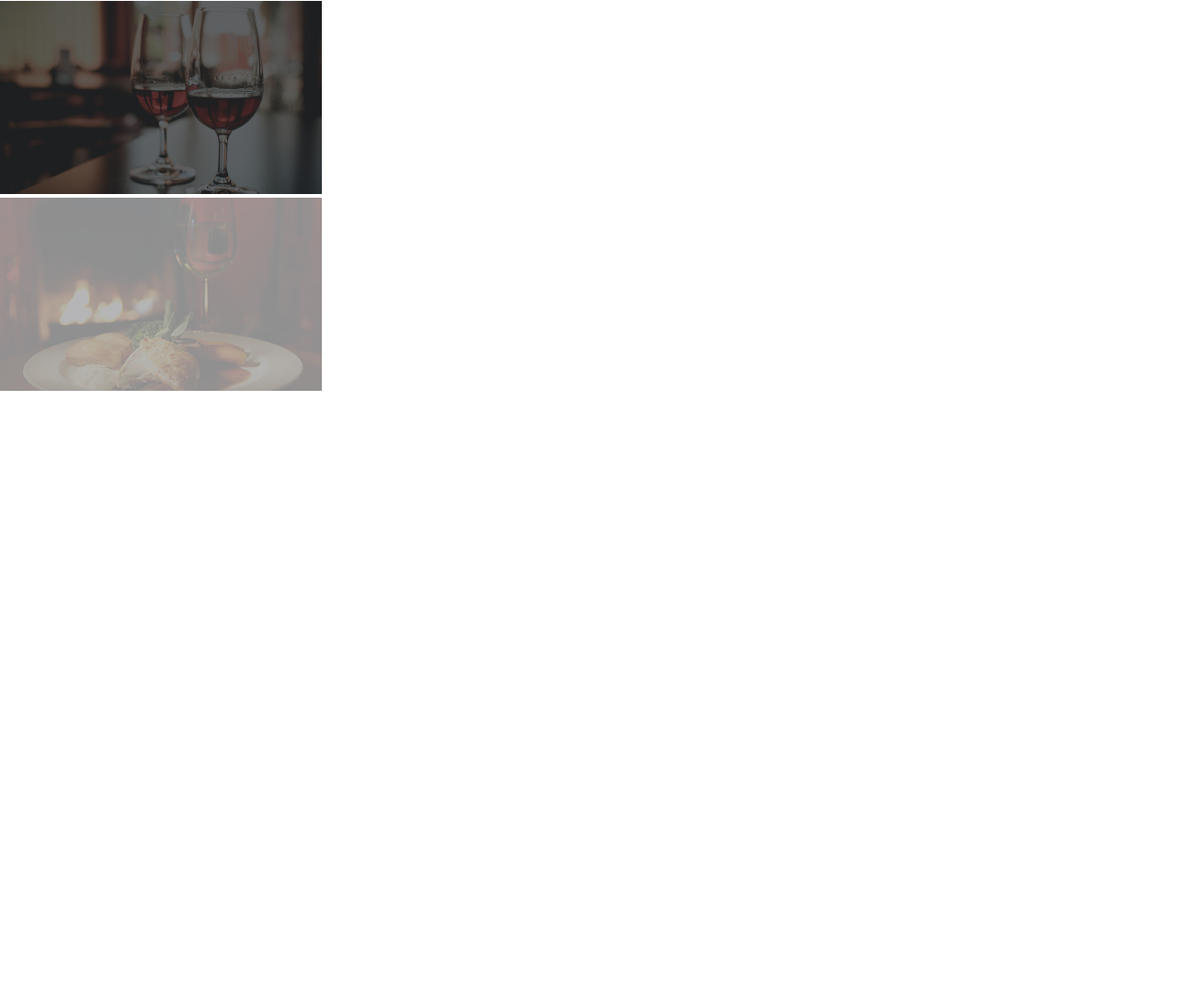
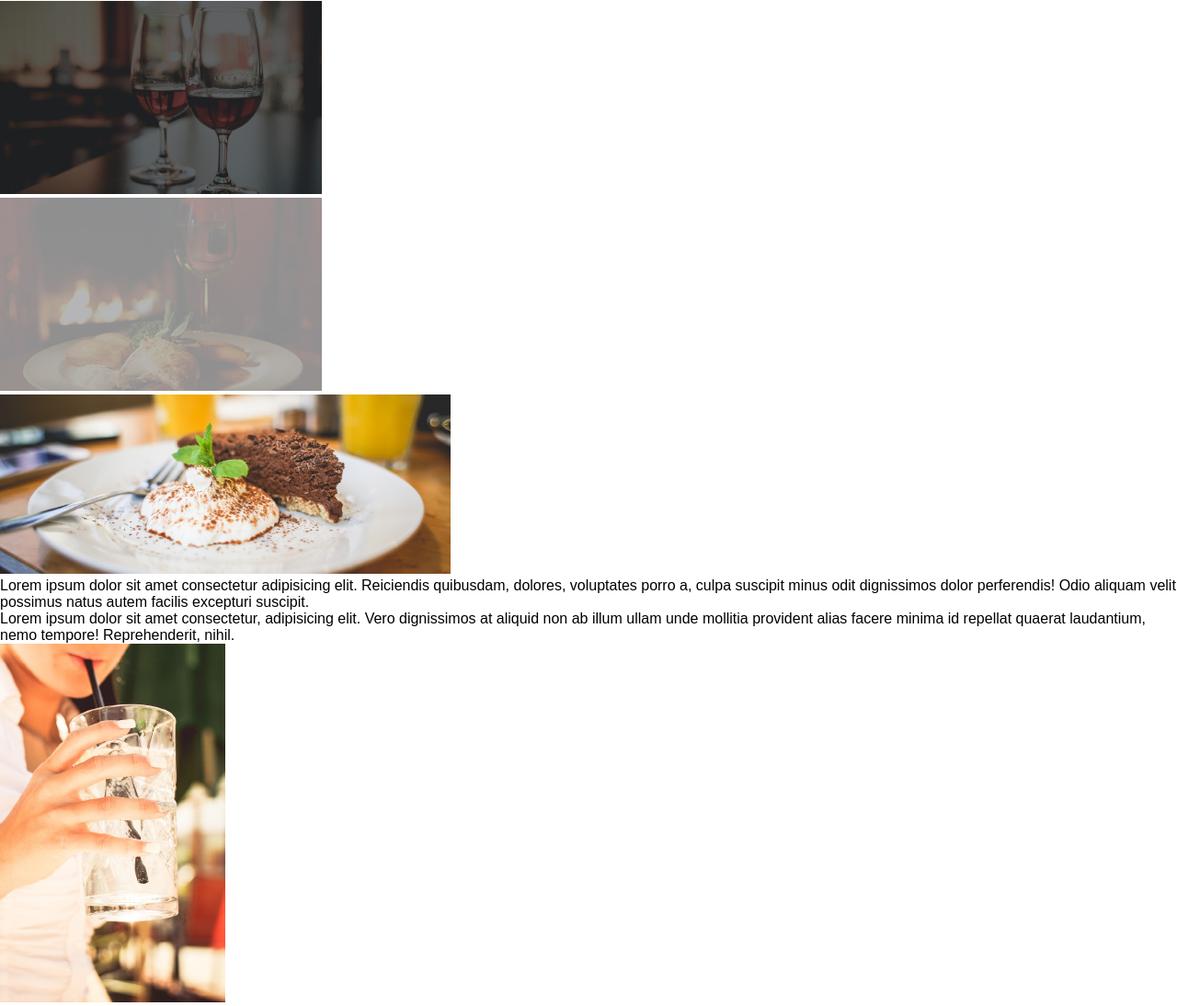
Before and after one commit to JoeshGichon/Anita-s-kitchen, a plain HTML site: page index.html in a window 1280 px wide. Shown: the part 595-1689 px from the top of the page at 92% size. Before the commit the page ends 1024 px from the top, so only its background shows below. Drawn offline with Linux system fonts and the light colour scheme.

Commit message:
This will add html including all th images content of the main section1

```diff
--- a/index.html
+++ b/index.html
@@ -11,6 +11,9 @@
     <!-- ---------------------Header section--------------------------- -->
     <header>
         <section id="header-section-1">
+            <div id="icon">
+
+            </div>
             <div id="logo">
                 <img src="./assets/logoBig.png" alt="restraunt-logo">
             </div>
@@ -39,5 +42,27 @@
 
     </header>
     <!-- ---------------------End Header section--------------------------- -->
+
+    <!-- --------------------main content section----------------------------- -->
+    <main>
+        <section id="section-1">
+            <div>
+                <img src="./assets/fastFood1.jpg" alt="fast-food-image">
+                <p>
+                    Lorem ipsum dolor sit amet consectetur adipisicing elit. Reiciendis quibusdam, dolores, voluptates porro a, culpa suscipit minus odit dignissimos dolor perferendis! Odio aliquam velit possimus natus autem facilis excepturi suscipit.
+                </p>
+            </div>
+            <div>
+                <p>
+                    Lorem ipsum dolor sit amet consectetur, adipisicing elit. Vero dignissimos at aliquid non ab illum ullam unde mollitia provident alias facere minima id repellat quaerat laudantium, nemo tempore! Reprehenderit, nihil.
+                </p>
+                <img src="./assets/drink1.jpg" alt="drinks-image">
+            </div>
+        </section>
+        <section id="section-2">
+
+        </section>
+    </main>
+    <!-- ------------------End main content section--------------------------- -->
 </body>
 </html>
```
